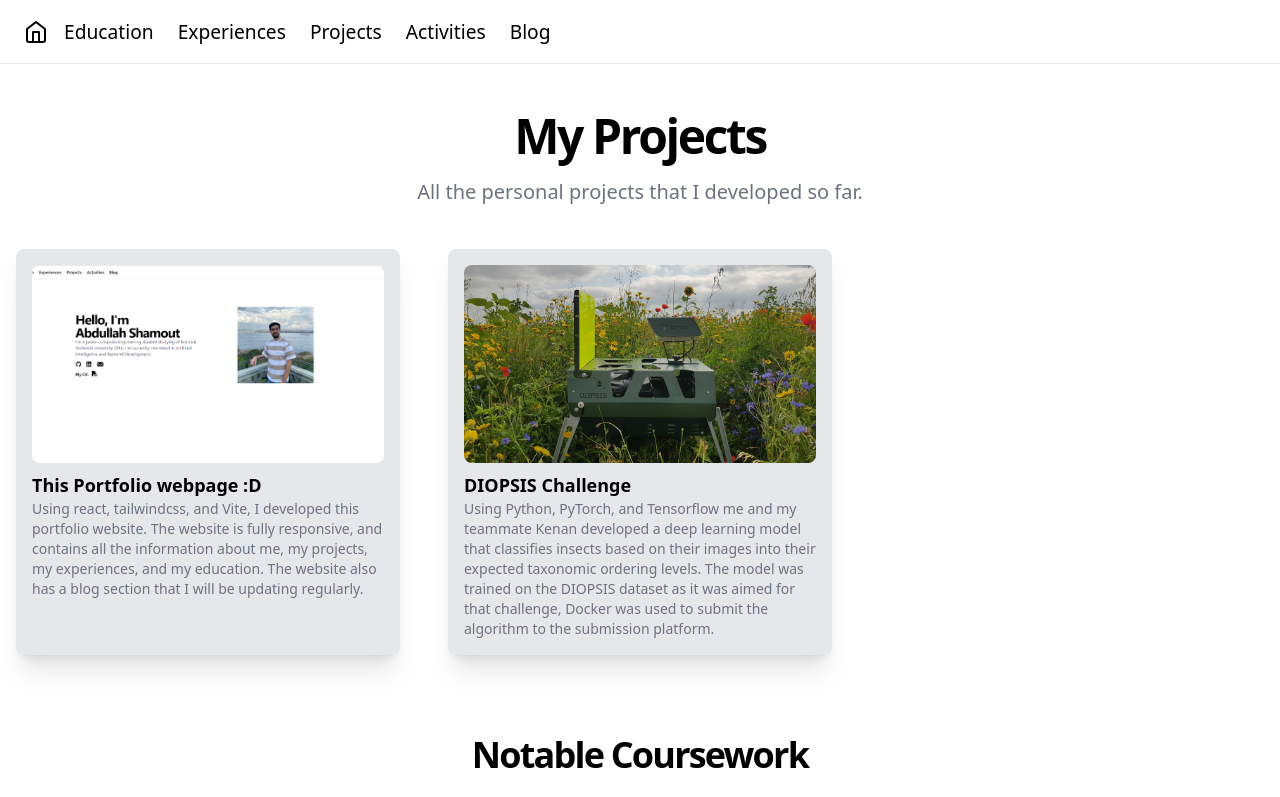
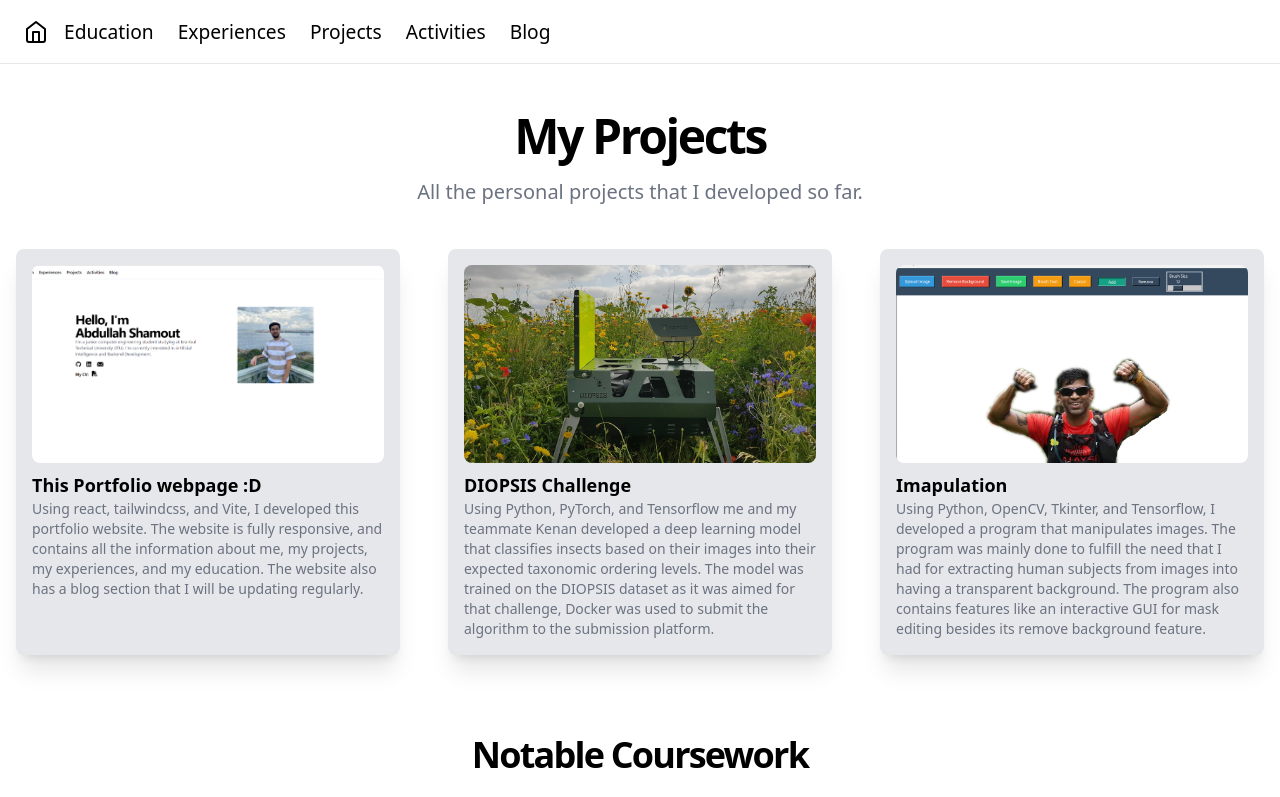
Before and after one commit to AbdullahSh20/AbdullahSh20.github.io, a React (Vite) app: page /projects in a window 1280 px wide. Shown: the top 797 px of the page. Built offline with nearby package versions, Linux system fonts and the light colour scheme.

Commit message:
Imapulation add

```diff
--- a/public/src/pages/ProjectsPage.jsx
+++ b/public/src/pages/ProjectsPage.jsx
@@ -54,6 +54,12 @@ const Personalprojects = [
         description: 'Using Python, PyTorch, and Tensorflow me and my teammate Kenan developed a deep learning model that classifies insects based on their images into their expected taxonomic ordering levels. The model was trained on the DIOPSIS dataset as it was aimed for that challenge, Docker was used to submit the algorithm to the submission platform.',
         imageUrl: './src/assets/PersonalProjects/DIOPSIS.jpg',
         githubLink: 'https://github.com/AbdullahSh20/DIOPSIS'
+    },
+    {
+        title: 'Imapulation',
+        description: 'Using Python, OpenCV, Tkinter, and Tensorflow, I developed a program that manipulates images. The program was mainly done to fulfill the need that I had for extracting human subjects from images into having a transparent background. The program also contains features like an interactive GUI for mask editing besides its remove background feature.',
+        imageUrl: './src/assets/PersonalProjects/Imapulation.png',
+        githubLink: 'https://github.com/AbdullahSh20/imapulation'
     }
 ]
 
```
Also changed, not shown: public/src/assets/PersonalProjects/Imapulation.png (added).
